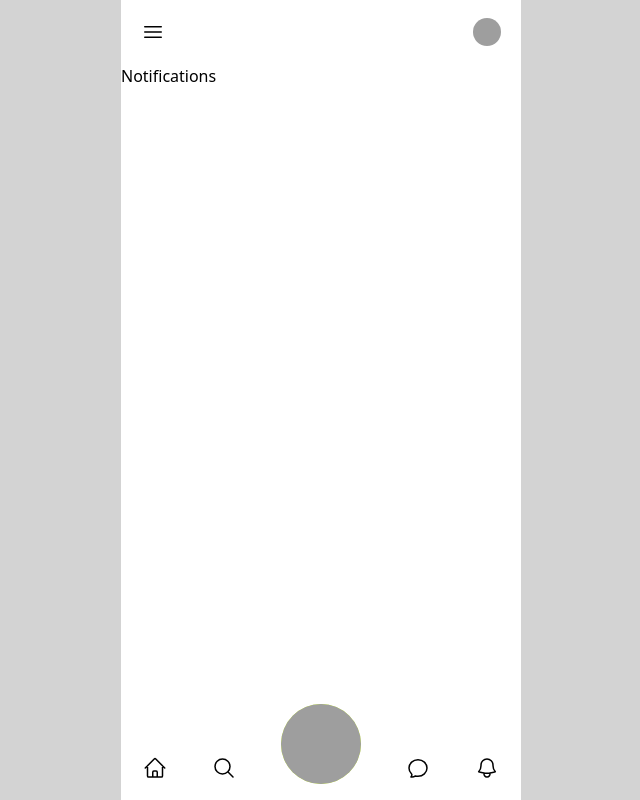
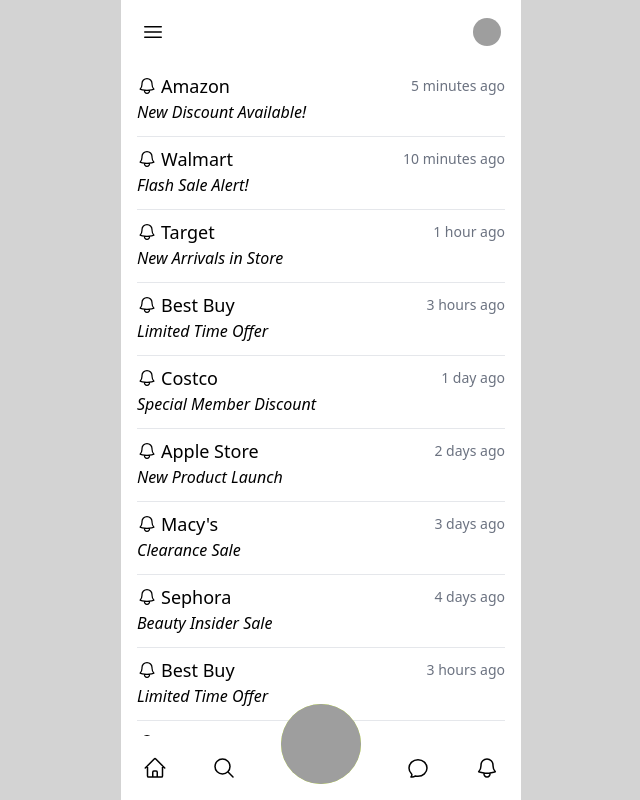
Before and after one commit to dornfeldz/map, a React (Vite) app in the folder client/: page /notifications in a window 1280 px wide. Shown: the whole page, without its empty margins (319-959 px from the left). Built offline with nearby package versions, Linux system fonts and the light colour scheme; grey boxes are pictures that could not be loaded.

Commit message:
Notifications page

```diff
--- /dev/null
+++ b/client/src/pages/notifications/Notification.jsx
@@ -0,0 +1,19 @@
+import { HiOutlineBell } from "react-icons/hi2";
+
+function Notification({ notification }) {
+  return (
+    <div className="flex flex-col mt-2">
+      <div className="flex gap-3 items-center justify-between">
+        <div className="flex items-center gap-1">
+          <HiOutlineBell className="text-xl" />
+          <h1 className="text-lg font-medium">{notification.store_name}</h1>
+        </div>
+        <p className="text-sm text-gray-500">{notification.sent_time}</p>
+      </div>
+      <p className="mb-3 italic">{notification.title}</p>
+      <hr />
+    </div>
+  );
+}
+
+export default Notification;
--- a/client/src/pages/notifications/Notifications.jsx
+++ b/client/src/pages/notifications/Notifications.jsx
@@ -1,5 +1,18 @@
+import { useEffect, useState } from "react";
+import notificationsData from "./notificationsData.json";
+import Notification from "./Notification";
+
 function Notifications() {
-  return <div>Notifications</div>;
+  const [notifications, setNotifications] = useState([]);
+  useEffect(() => setNotifications(notificationsData), []);
+
+  return (
+    <div className="px-4">
+      {notifications.map((notification) => (
+        <Notification notification={notification} key={notification.id} />
+      ))}
+    </div>
+  );
 }
 
 export default Notifications;
--- /dev/null
+++ b/client/src/pages/notifications/notificationsData.json
@@ -0,0 +1,80 @@
+[
+  {
+    "id": 1,
+    "store_name": "Amazon",
+    "title": "New Discount Available!",
+    "sent_time": "5 minutes ago"
+  },
+  {
+    "id": 2,
+    "store_name": "Walmart",
+    "title": "Flash Sale Alert!",
+    "sent_time": "10 minutes ago"
+  },
+  {
+    "id": 3,
+    "store_name": "Target",
+    "title": "New Arrivals in Store",
+    "sent_time": "1 hour ago"
+  },
+  {
+    "id": 4,
+    "store_name": "Best Buy",
+    "title": "Limited Time Offer",
+    "sent_time": "3 hours ago"
+  },
+  {
+    "id": 5,
+    "store_name": "Costco",
+    "title": "Special Member Discount",
+    "sent_time": "1 day ago"
+  },
+  {
+    "id": 6,
+    "store_name": "Apple Store",
+    "title": "New Product Launch",
+    "sent_time": "2 days ago"
+  },
+  {
+    "id": 7,
+    "store_name": "Macy's",
+    "title": "Clearance Sale",
+    "sent_time": "3 days ago"
+  },
+  {
+    "id": 8,
+    "store_name": "Sephora",
+    "title": "Beauty Insider Sale",
+    "sent_time": "4 days ago"
+  },
+  {
+    "id": 4,
+    "store_name": "Best Buy",
+    "title": "Limited Time Offer",
+    "sent_time": "3 hours ago"
+  },
+  {
+    "id": 5,
+    "store_name": "Costco",
+    "title": "Special Member Discount",
+    "sent_time": "1 day ago"
+  },
+  {
+    "id": 6,
+    "store_name": "Apple Store",
+    "title": "New Product Launch",
+    "sent_time": "2 days ago"
+  },
+  {
+    "id": 7,
+    "store_name": "Macy's",
+    "title": "Clearance Sale",
+    "sent_time": "3 days ago"
+  },
+  {
+    "id": 8,
+    "store_name": "Sephora",
+    "title": "Beauty Insider Sale",
+    "sent_time": "4 days ago"
+  }
+]
--- a/client/src/pages/search/Search.jsx
+++ b/client/src/pages/search/Search.jsx
@@ -7,10 +7,10 @@
         type="text"
         name="search"
         id="search"
-        placeholder="&#128269;"
+        placeholder="Search..."
         className="bg-gray-300 px-4 py-1 rounded-full w-[85%] mb-3"
       />
-      <h2 className="font-bold text-2xl px-6 text-center">
+      <h2 className="font-bold text-2xl px-6 text-center mt-20">
         Search for services, shops, people and more!
       </h2>
     </div>
```
